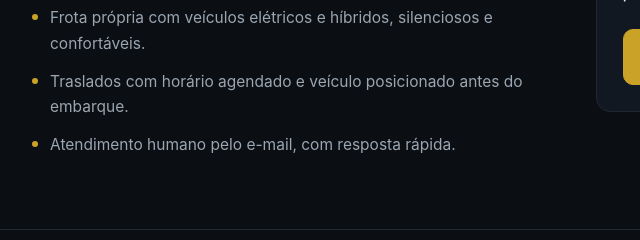
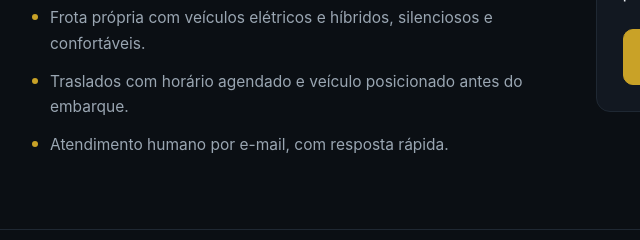
Before and after one commit to HerculeSantos/husai-go-site, a plain HTML site: page index.html in a window 1280 px wide. Shown: the part 1480-1720 px from the top of the page, 112-752 px from the left. Drawn offline with Linux system fonts and the light colour scheme.

Commit message:
Fix typo in customer service contact description

```diff
--- a/index.html
+++ b/index.html
@@ -166,7 +166,7 @@
           <li>Pagamento direto ao motorista ao final do trajeto — sem retenção no aplicativo.</li>
           <li>Frota própria com veículos elétricos e híbridos, silenciosos e confortáveis.</li>
           <li>Traslados com horário agendado e veículo posicionado antes do embarque.</li>
-          <li>Atendimento humano pelo e-mail, com resposta rápida.</li>
+          <li>Atendimento humano por e-mail, com resposta rápida.</li>
         </ul>
       </div>
       <div class="contact-card" id="motoristas">
```
